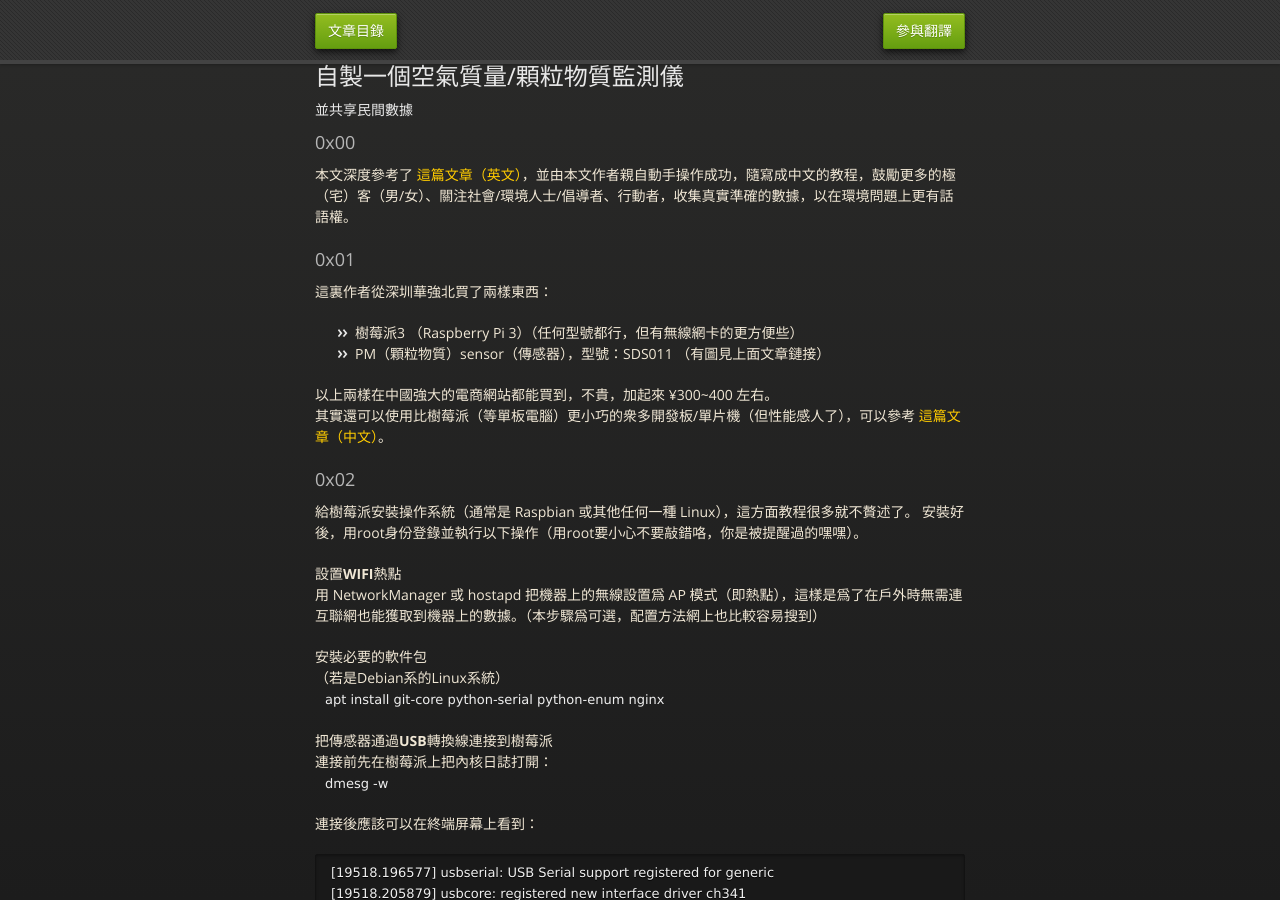
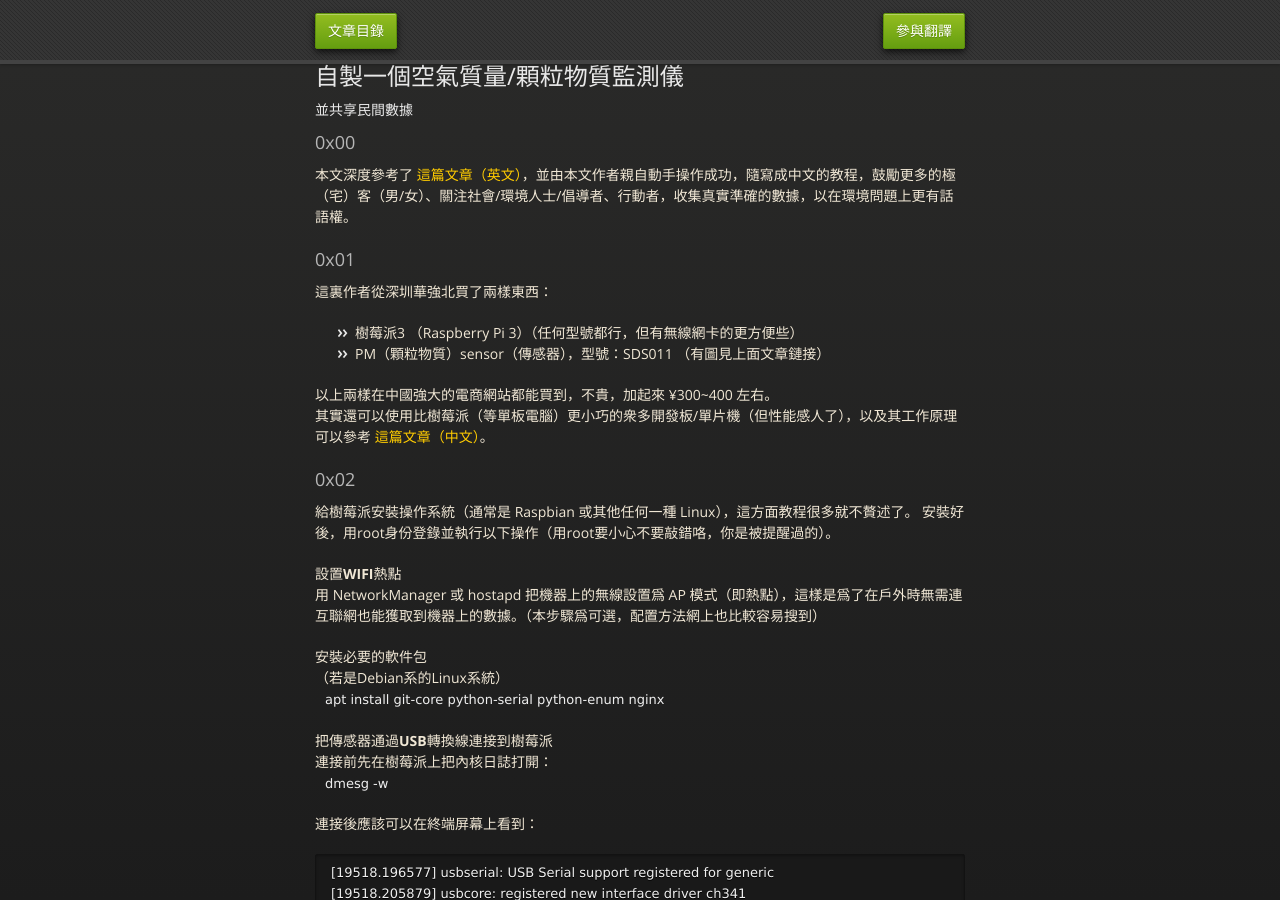
Before and after one commit to mdrights/os-observe, a Jekyll site: the page built from _posts/2018-04-06-自製PM25監測儀.md, in a window 1280 px wide and 900 px high. Built offline with Jekyll 4.4.1, drawn with Linux system fonts in a browser that asks for light colours.

Commit message:
finalize the tutorial #2

```diff
--- a/_posts/2018-04-06-自製PM25監測儀.md
+++ b/_posts/2018-04-06-自製PM25監測儀.md
@@ -6,7 +6,7 @@
 
 ### 0x00
 
-本文深度參考了 [這篇文章（英文）]()，並由本文作者親自動手操作成功，隨寫成中文的教程，鼓勵更多的極（宅）客（男/女）、關注社會/環境人士/倡導者、行動者，收集真實準確的數據，以在環境問題上更有話語權。
+本文深度參考了 [這篇文章（英文）](https://opensource.com/article/18/3/how-measure-particulate-matter-raspberry-pi)，並由本文作者親自動手操作成功，隨寫成中文的教程，鼓勵更多的極（宅）客（男/女）、關注社會/環境人士/倡導者、行動者，收集真實準確的數據，以在環境問題上更有話語權。
 
 
 ### 0x01
@@ -15,12 +15,12 @@
 - PM（顆粒物質）sensor（傳感器），型號：SDS011 （有圖見上面文章鏈接）
 
 以上兩樣在中國強大的電商網站都能買到，不貴，加起來 ¥300~400 左右。
-其實還可以使用比樹莓派（等單板電腦）更小巧的衆多開發板/單片機（但性能感人了），可以參考 [這篇文章（中文）]()。
+其實還可以使用比樹莓派（等單板電腦）更小巧的衆多開發板/單片機（但性能感人了），以及其工作原理可以參考 [這篇文章（中文）](http://www.freebuf.com/geek/164192.html)。
 
 
 ### 0x02
 給樹莓派安裝操作系統（通常是 Raspbian 或其他任何一種 Linux），這方面教程很多就不贅述了。
-安裝好後，用root身份登錄並執行以下操作（用root要小心不要敲錯咯，你是被提醒過的嘿嘿）。
+安裝好後，用root身份登錄並執行以下操作（用root要小心不要敲錯咯，你是被提醒過的）。
 
 **設置WIFI熱點**
 用 NetworkManager 或 hostapd 把機器上的無線設置爲 AP 模式（即熱點），這樣是爲了在戶外時無需連互聯網也能獲取到機器上的數據。（本步驟爲可選，配置方法網上也比較容易搜到）
```
